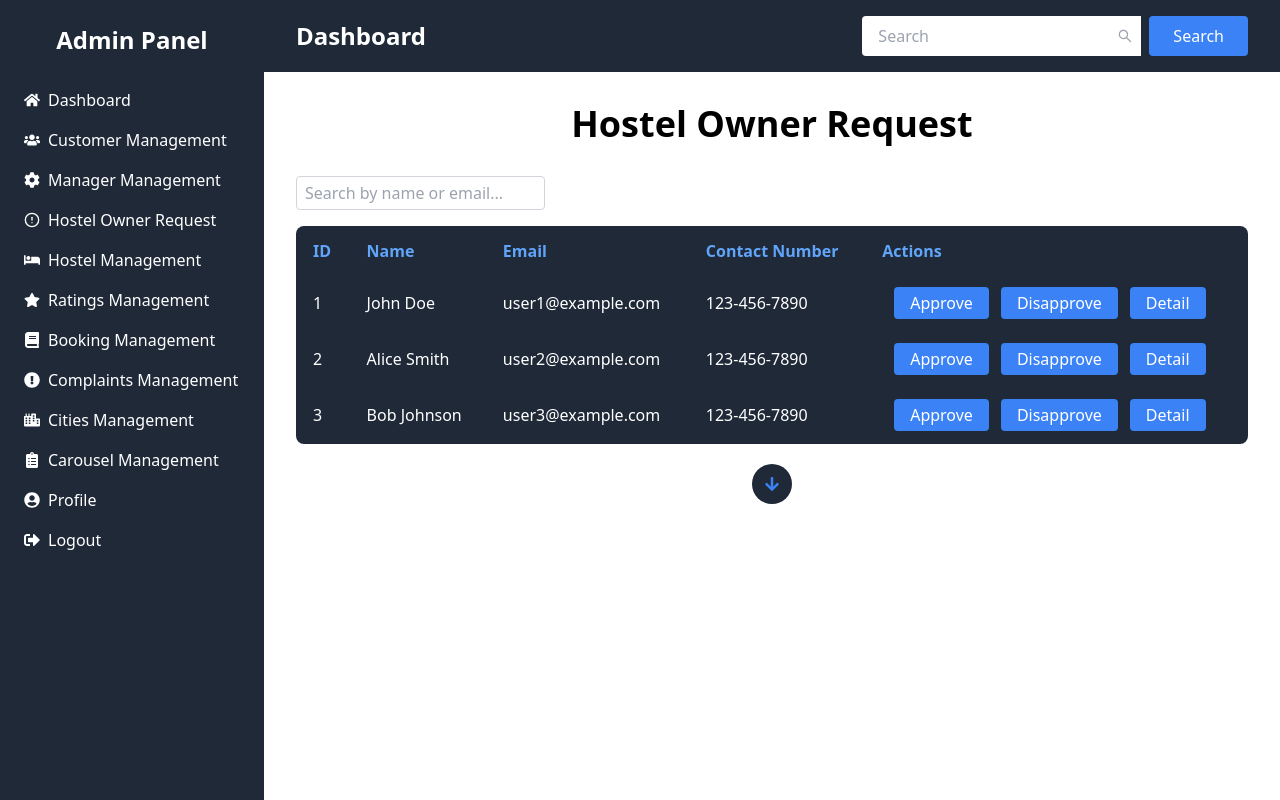
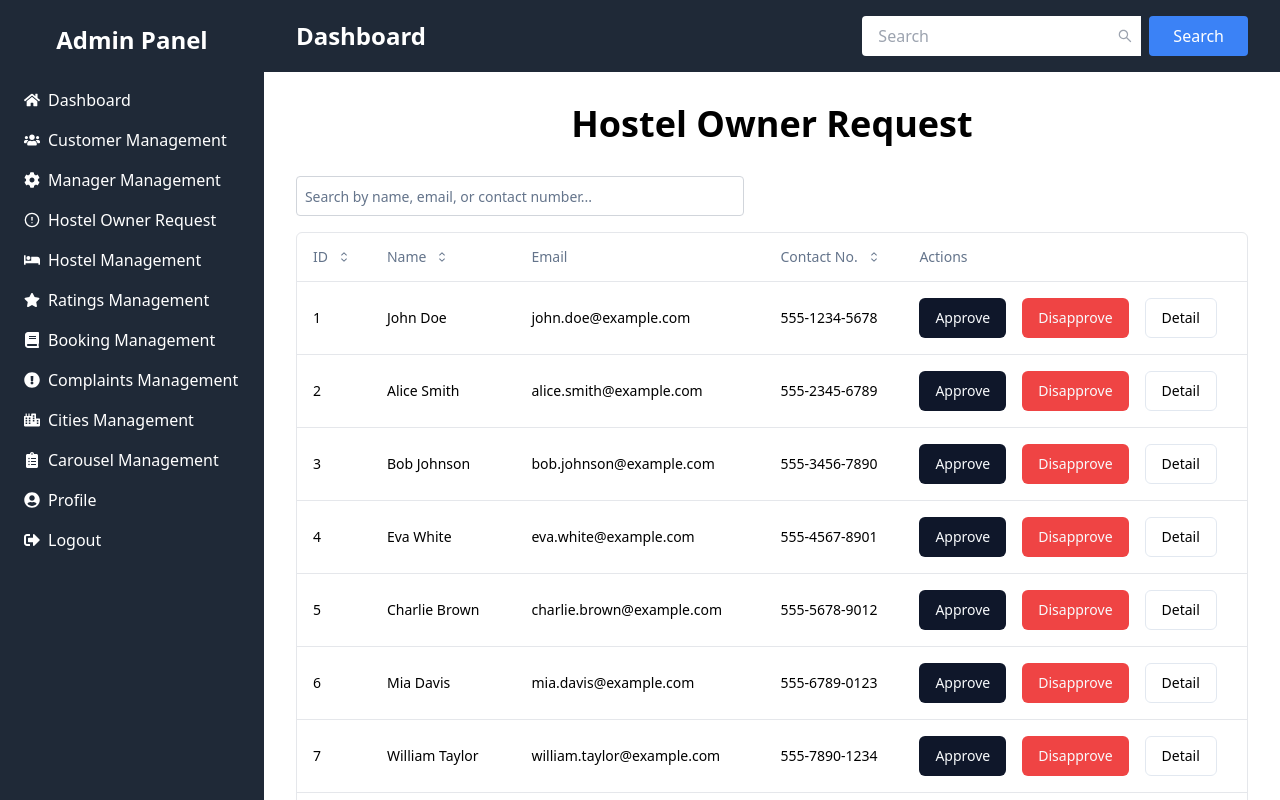
Before and after one commit to AhsanDev404/hostel-ease-admin, a Next.js app: page /admin/manager-request in a window 1280 px wide. Shown: the top 800 px of the page. Built offline with nearby package versions, Linux system fonts and the light colour scheme.

Commit message:
- feat(admin/manager-requests): update the table

```diff
--- a/app/admin/manager-request/page.jsx
+++ b/app/admin/manager-request/page.jsx
@@ -1,84 +1,355 @@
-'use client'
-import LoadMoreButton from '@/components/LoadMoreButton';
-import Link from 'next/link';
-import React, { useState } from 'react';
+"use client";
+import * as React from "react";
+import Link from "next/link";
+
+import {
+  CaretSortIcon,
+  ChevronDownIcon,
+  DotsHorizontalIcon,
+} from "@radix-ui/react-icons";
+import {
+  ColumnDef,
+  ColumnFiltersState,
+  SortingState,
+  VisibilityState,
+  flexRender,
+  getCoreRowModel,
+  getFilteredRowModel,
+  getPaginationRowModel,
+  getSortedRowModel,
+  useReactTable,
+} from "@tanstack/react-table";
+
+import { Button, buttonVariants } from "@/components/ui/button";
+import { Checkbox } from "@/components/ui/checkbox";
+import {
+  DropdownMenu,
+  DropdownMenuCheckboxItem,
+  DropdownMenuContent,
+  DropdownMenuItem,
+  DropdownMenuLabel,
+  DropdownMenuSeparator,
+  DropdownMenuTrigger,
+} from "@/components/ui/dropdown-menu";
+import { Input } from "@/components/ui/input";
+import {
+  Table,
+  TableBody,
+  TableCell,
+  TableHead,
+  TableHeader,
+  TableRow,
+} from "@/components/ui/table";
 
 const usersData = [
-  { id: 1, name: 'John Doe', email: 'user1@example.com' },
-  { id: 2, name: 'Alice Smith', email: 'user2@example.com' },
-  { id: 3, name: 'Bob Johnson', email: 'user3@example.com' },
-  // Add more user data
+  {
+    id: 1,
+    name: "John Doe",
+    email: "john.doe@example.com",
+    contactNumber: "555-1234-5678",
+  },
+  {
+    id: 2,
+    name: "Alice Smith",
+    email: "alice.smith@example.com",
+    contactNumber: "555-2345-6789",
+  },
+  {
+    id: 3,
+    name: "Bob Johnson",
+    email: "bob.johnson@example.com",
+    contactNumber: "555-3456-7890",
+  },
+  {
+    id: 4,
+    name: "Eva White",
+    email: "eva.white@example.com",
+    contactNumber: "555-4567-8901",
+  },
+  {
+    id: 5,
+    name: "Charlie Brown",
+    email: "charlie.brown@example.com",
+    contactNumber: "555-5678-9012",
+  },
+  {
+    id: 6,
+    name: "Mia Davis",
+    email: "mia.davis@example.com",
+    contactNumber: "555-6789-0123",
+  },
+  {
+    id: 7,
+    name: "William Taylor",
+    email: "william.taylor@example.com",
+    contactNumber: "555-7890-1234",
+  },
+  {
+    id: 8,
+    name: "Sophie Martinez",
+    email: "sophie.martinez@example.com",
+    contactNumber: "555-8901-2345",
+  },
+  {
+    id: 9,
+    name: "Oscar Hall",
+    email: "oscar.hall@example.com",
+    contactNumber: "555-9012-3456",
+  },
+  {
+    id: 10,
+    name: "Ava Johnson",
+    email: "ava.johnson@example.com",
+    contactNumber: "555-0123-4567",
+  },
+  {
+    id: 11,
+    name: "Liam Smith",
+    email: "liam.smith@example.com",
+    contactNumber: "555-1234-5678",
+  },
+  {
+    id: 12,
+    name: "Emma Brown",
+    email: "emma.brown@example.com",
+    contactNumber: "555-2345-6789",
+  },
+  {
+    id: 13,
+    name: "Noah White",
+    email: "noah.white@example.com",
+    contactNumber: "555-3456-7890",
+  },
+  {
+    id: 14,
+    name: "Olivia Black",
+    email: "olivia.black@example.com",
+    contactNumber: "555-4567-8901",
+  },
+  {
+    id: 15,
+    name: "Sophia Green",
+    email: "sophia.green@example.com",
+    contactNumber: "555-5678-9012",
+  },
+  {
+    id: 16,
+    name: "Jackson Davis",
+    email: "jackson.davis@example.com",
+    contactNumber: "555-6789-0123",
+  },
+  {
+    id: 17,
+    name: "Lily Taylor",
+    email: "lily.taylor@example.com",
+    contactNumber: "555-7890-1234",
+  },
+  {
+    id: 18,
+    name: "Lucas Martinez",
+    email: "lucas.martinez@example.com",
+    contactNumber: "555-8901-2345",
+  },
+  {
+    id: 19,
+    name: "Avery Hall",
+    email: "avery.hall@example.com",
+    contactNumber: "555-9012-3456",
+  },
+  {
+    id: 20,
+    name: "Ethan Johnson",
+    email: "ethan.johnson@example.com",
+    contactNumber: "555-0123-4567",
+  },
 ];
 
-const Page = () => {
-  const [users, setUsers] = useState(usersData);
-  const [searchInput, setSearchInput] = useState('');
+export const columns = [
+  {
+    accessorKey: "id",
+    header: "ID",
+    cell: ({ row }) => <div>{row.getValue("id")}</div>,
+    header: ({ column }) => {
+      return (
+        <Button
+          variant="ghost"
+          className="px-0"
+          onClick={() => column.toggleSorting(column.getIsSorted() === "asc")}
+        >
+          ID
+          <CaretSortIcon className="ml-2 h-4 w-4" />
+        </Button>
+      );
+    },
+  },
+  {
+    accessorKey: "name",
+    cell: ({ row }) => <div>{row.getValue("name")}</div>,
+    header: ({ column }) => {
+      return (
+        <Button
+          variant="ghost"
+          className="px-0"
+          onClick={() => column.toggleSorting(column.getIsSorted() === "asc")}
+        >
+          Name
+          <CaretSortIcon className="ml-2 h-4 w-4" />
+        </Button>
+      );
+    },
+  },
+  {
+    accessorKey: "email",
+    header: "Email",
+    cell: ({ row }) => <div>{row.getValue("email")}</div>,
+  },
+  {
+    accessorKey: "contactNumber",
+    cell: ({ row }) => <div>{row.getValue("contactNumber")}</div>,
+    header: ({ column }) => {
+      return (
+        <Button
+          variant="ghost"
+          className="px-0"
+          onClick={() => column.toggleSorting(column.getIsSorted() === "asc")}
+        >
+          Contact No.
+          <CaretSortIcon className="ml-2 h-4 w-4" />
+        </Button>
+      );
+    },
+  },
+  {
+    accessorKey: "actions",
+    header: "Actions",
+    cell: ({ row }) => (
+      <div className="space-x-4">
+        <Button>Approve</Button>
+        <Button variant="destructive">Disapprove</Button>
+        <Link
+          className={buttonVariants({ variant: "outline" })}
+          href={`/admin/manager-request/${row.getValue("id")}`}
+        >
+          Detail
+        </Link>
+      </div>
+    ),
+  },
+];
 
-  const handleSearchChange = (e) => {
-    setSearchInput(e.target.value);
-  };
+function ManagerRequestsPage() {
+  const [sorting, setSorting] = React.useState([]);
+  const [columnFilters, setColumnFilters] = React.useState([]);
+  const [columnVisibility, setColumnVisibility] = React.useState({});
+  const [globalFilter, setGlobalFilter] = React.useState("");
+  const [pageIndex, setPageIndex] = React.useState(0);
 
-  const filteredUsers = users.filter((user) => {
-    const searchQuery = searchInput.toLowerCase();
-    return (
-      user.name.toLowerCase().includes(searchQuery) ||
-      user.email.toLowerCase().includes(searchQuery)
-    );
+  const pageSize = 10; // Set your desired page size
+
+  const table = useReactTable({
+    data: usersData,
+    columns,
+    onSortingChange: setSorting,
+    onColumnFiltersChange: setColumnFilters,
+    getCoreRowModel: getCoreRowModel(),
+    getPaginationRowModel: getPaginationRowModel({ pageIndex, pageSize }),
+    getSortedRowModel: getSortedRowModel(),
+    getFilteredRowModel: getFilteredRowModel(),
+    onColumnVisibilityChange: setColumnVisibility,
+    state: {
+      sorting,
+      columnFilters,
+      columnVisibility,
+    },
   });
+
+  React.useEffect(() => {
+    table.setGlobalFilter(globalFilter);
+  }, [globalFilter, table]);
 
   return (
     <div className="container mx-auto p-8">
-      <h1 className="text-4xl font-bold mb-8 text-center">Hostel Owner Request</h1>
+      <h1 className="text-4xl font-bold mb-8 text-center">
+        Hostel Owner Request
+      </h1>
       <div className="mb-4">
-        <input
-          type="text"
-          value={searchInput}
-          onChange={handleSearchChange}
-          className="border border-gray-300 rounded px-2 py-1 text-black"
-          placeholder="Search by name or email..."
+        <Input
+          placeholder="Search by name, email, or contact number..."
+          value={globalFilter}
+          onChange={(event) => setGlobalFilter(event.target.value)}
+          className="border border-gray-300 rounded px-2 py-1 text-black max-w-md"
         />
       </div>
-      <div className="overflow-x-auto">
-        <table className="min-w-full bg-gray-800 text-white border rounded-lg overflow-hidden">
-          <thead className="text-blue-400">
-            <tr>
-              <th className="py-3 px-4 text-left">ID</th>
-              <th className="py-3 px-4 text-left">Name</th>
-              <th className="py-3 px-4 text-left">Email</th>
-              <th className="py-3 px-4 text-left">Contact Number</th>
-              <th className="py-3 px-4 text-left">Actions</th>
-            </tr>
-          </thead>
-          <tbody>
-            {filteredUsers.map((user) => (
-              <tr key={user.id} className="hover:bg-white hover:text-black">
-                <td className="py-3 px-4">{user.id}</td>
-                <td className="py-3 px-4">{user.name}</td>
-                <td className="py-3 px-4">{user.email}</td>
-                <td className="py-3 px-4">123-456-7890</td>
-                <td className="py-3 px-4">
-
-                    <button className="bg-blue-500 ml-3 hover:bg-blue-600 text-white py-1 px-4 rounded">
-                      Approve
-                    </button>
-                    <button className="bg-blue-500 ml-3 hover:bg-blue-600 text-white py-1 px-4 rounded">
-                     Disapprove
-                    </button>
-                   <Link href={'/admin/manager-request/1'}>
-                   <button className="bg-blue-500 ml-3 hover:bg-blue-600 text-white py-1 px-4 rounded">
-                      Detail
-                    </button>
-                   </Link>
-
-                </td>
-              </tr>
+      <div className="rounded-md border">
+        <Table>
+          <TableHeader>
+            {table.getHeaderGroups().map((headerGroup) => (
+              <TableRow key={headerGroup.id}>
+                {headerGroup.headers.map((header) => (
+                  <TableHead key={header.id}>
+                    {header.isPlaceholder
+                      ? null
+                      : flexRender(
+                          header.column.columnDef.header,
+                          header.getContext(),
+                        )}
+                  </TableHead>
+                ))}
+              </TableRow>
             ))}
-          </tbody>
-        </table>
+          </TableHeader>
+          <TableBody>
+            {table.getRowModel().rows?.length ? (
+              table.getRowModel().rows.map((row) => (
+                <TableRow
+                  key={row.id}
+                  data-state={row.getIsSelected() && "selected"}
+                >
+                  {row.getVisibleCells().map((cell) => (
+                    <TableCell key={cell.id}>
+                      {flexRender(
+                        cell.column.columnDef.cell,
+                        cell.getContext(),
+                      )}
+                    </TableCell>
+                  ))}
+                </TableRow>
+              ))
+            ) : (
+              <TableRow>
+                <TableCell
+                  colSpan={columns.length}
+                  className="h-24 text-center"
+                >
+                  No results.
+                </TableCell>
+              </TableRow>
+            )}
+          </TableBody>
+        </Table>
       </div>
-      <LoadMoreButton />
+      <div className="flex items-center justify-end space-x-2 py-4">
+        <div className="space-x-2">
+          <Button
+            variant="outline"
+            size="sm"
+            onClick={() => setPageIndex((prev) => Math.max(prev - 1, 0))}
+            disabled={pageIndex === 0}
+          >
+            Previous
+          </Button>
+          <Button
+            variant="outline"
+            size="sm"
+            onClick={() => setPageIndex((prev) => prev + 1)}
+            disabled={!table.getCanNextPage()}
+          >
+            Next
+          </Button>
+        </div>
+      </div>
     </div>
   );
-};
+}
 
-export default Page;
+export default ManagerRequestsPage;
```
Also changed, not shown: 1 other file (tests, documents, lock files or other folders).
